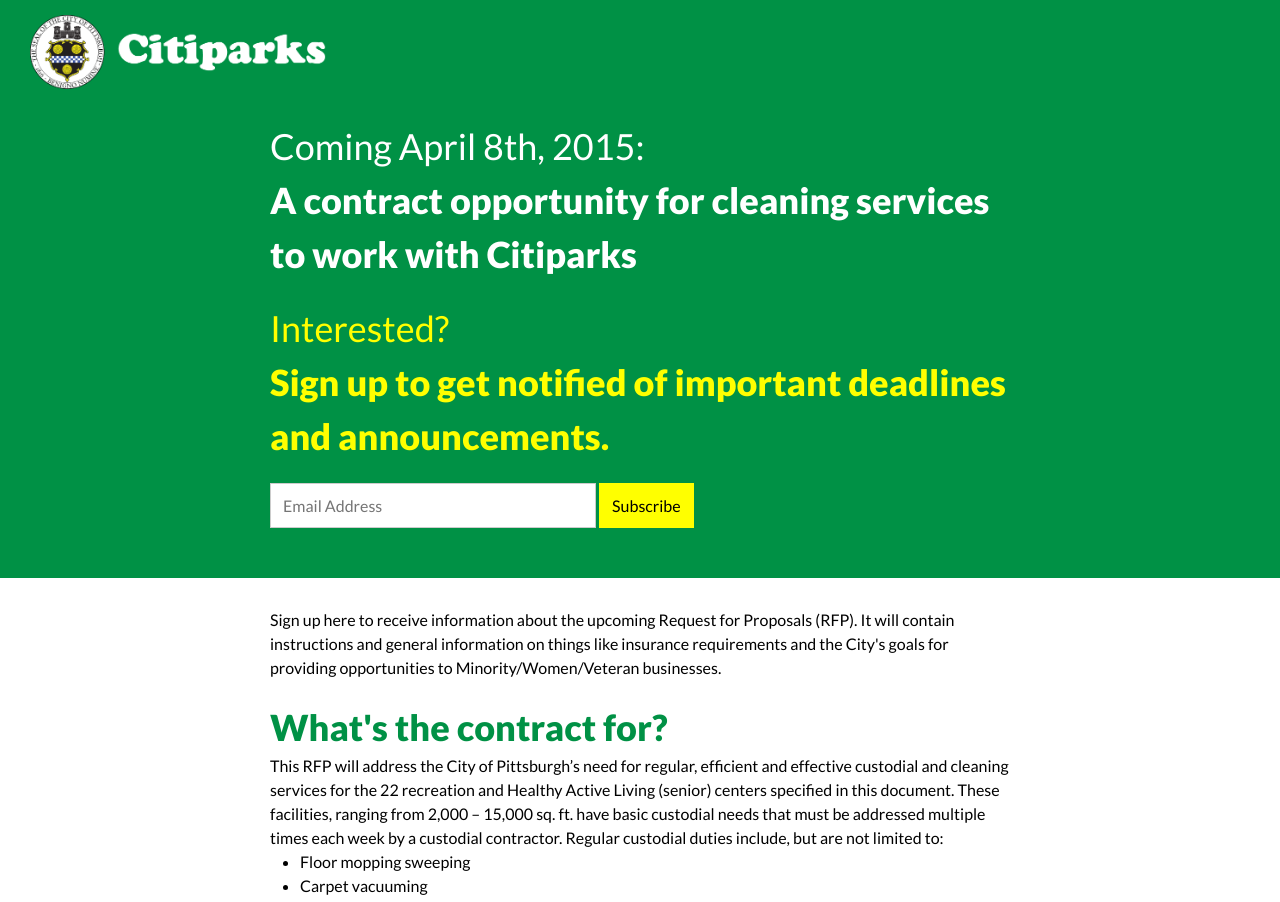
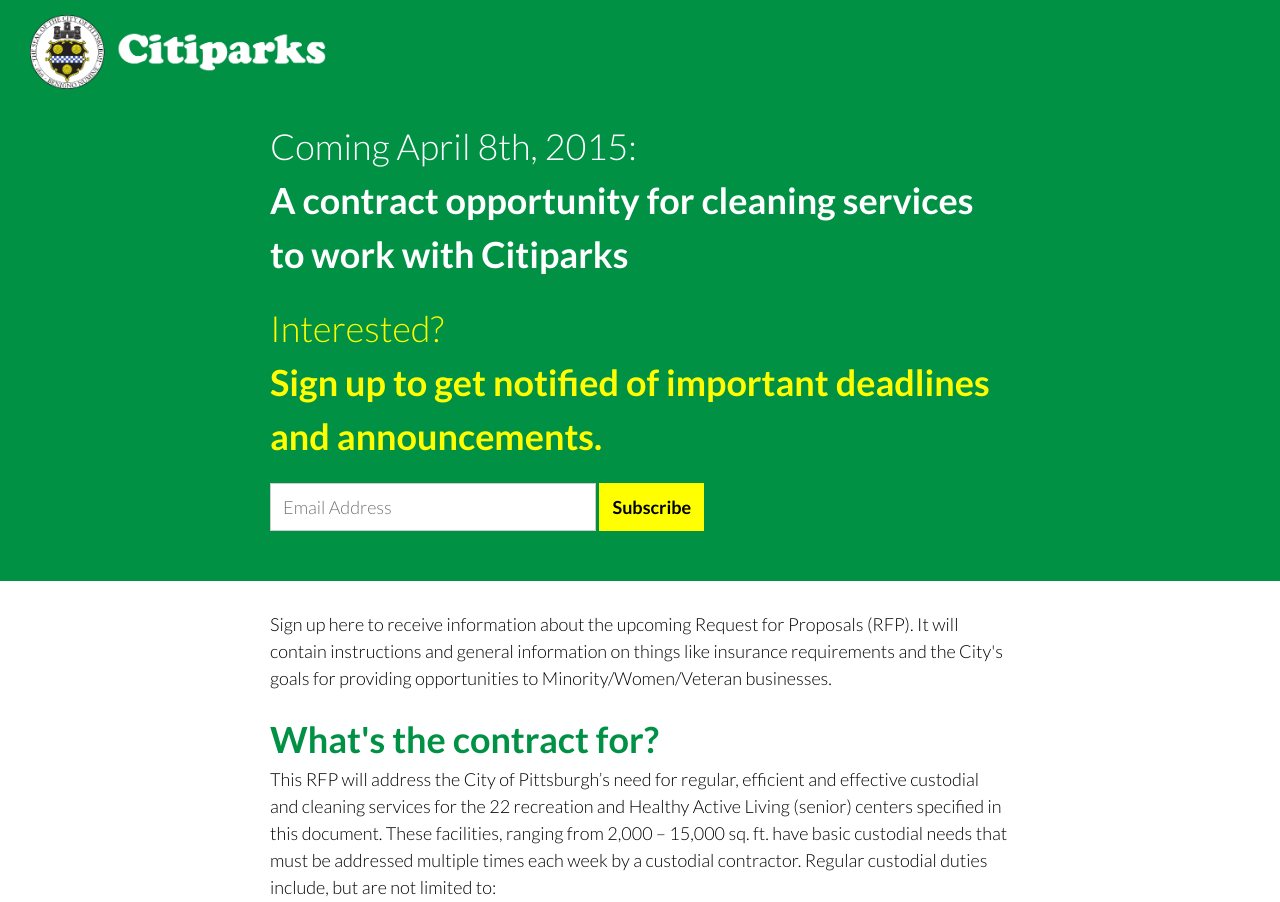
Before and after one commit to codeforamerica/cleaning-pgh, a Jekyll site: the page built from index.html, in a window 1280 px wide. Shown: the top 902 px of the page. Built offline with Jekyll 4.4.1, drawn with Linux system fonts in a browser that asks for light colours.

Commit message:
Font formatting tweaks

```diff
--- a/_includes/head.html
+++ b/_includes/head.html
@@ -9,5 +9,5 @@
   <link rel="stylesheet" href="{{ "/css/main.css" | prepend: site.baseurl }}">
   <link rel="canonical" href="{{ page.url | replace:'index.html','' | prepend: site.baseurl | prepend: site.url }}">
   <link rel="alternate" type="application/rss+xml" title="{{ site.title }}" href="{{ "/feed.xml" | prepend: site.baseurl | prepend: site.url }}" />
-  <link href='http://fonts.googleapis.com/css?family=Lato:400,900' rel='stylesheet' type='text/css'>
+  <link href='http://fonts.googleapis.com/css?family=Lato:300,700' rel='stylesheet' type='text/css'>
 </head>
--- a/_sass/_layout.scss
+++ b/_sass/_layout.scss
@@ -156,7 +156,7 @@
 
 #mc-embedded-subscribe {
     display: inline-block;
-    font-weight: normal;
+    font-weight: 700;
     text-align: center;
     font-family: $base-font-family;
     background-image: none;
--- a/css/main.scss
+++ b/css/main.scss
@@ -7,7 +7,7 @@
 
 // Our variables
 $base-font-family: 'Lato', sans-serif;
-$base-font-size:   16px;
+$base-font-size:   18px;
 $small-font-size:  12px;
 $large-font-size:  36px;
 $base-line-height: 1.5;
```
